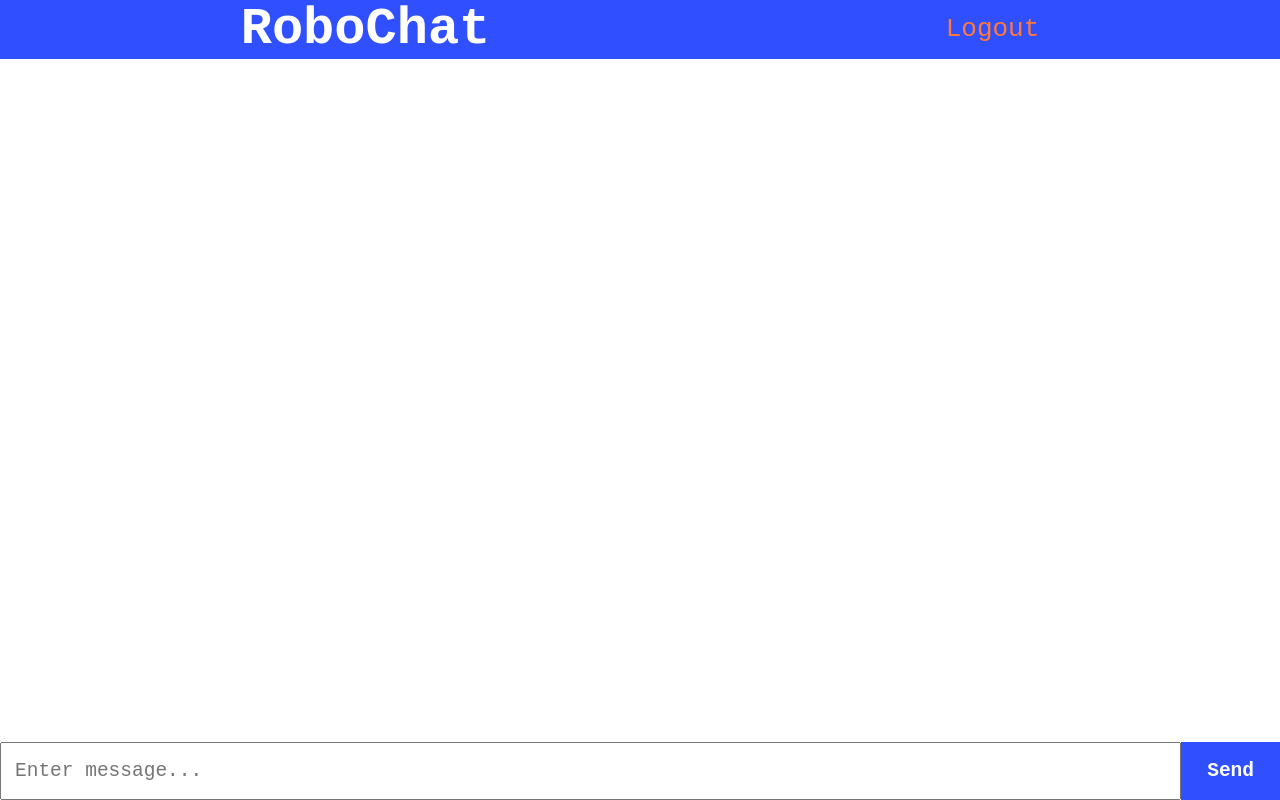
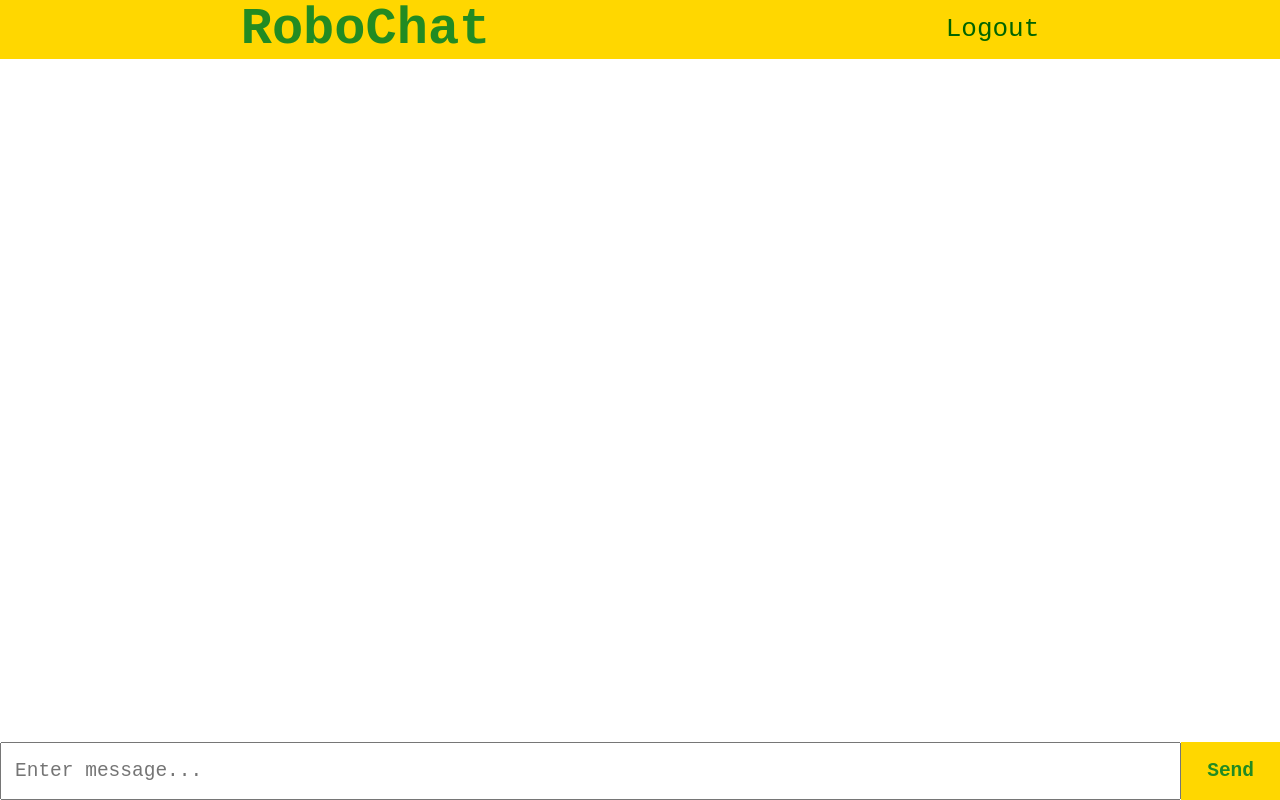
Before and after one commit to irab228912/firstchat, a website: page static/index.html in a window 1280 px wide. Drawn offline with nearby package versions, Linux system fonts and the light colour scheme; no server answers.

Commit message:
Add changes in styles

```diff
--- a/static/style.css
+++ b/static/style.css
@@ -1,10 +1,10 @@
 :root {
     /* Нагадайте учням про змінні */
-    --color-primary: #304ffe;
-    --color-primary-darker: #0026ca;
-    --color-accent: #FF7939;
-    --color-accent-darker: #f07136;
-    --color-white: #ffffff;
+    --color-primary: #FFD700;
+    --color-primary-darker: #FF8C00;
+    --color-accent: #006400;
+    --color-accent-darker: #62e312;
+    --color-white: #228B22;
     --header-height: 4.5rem;
 }
 
```
